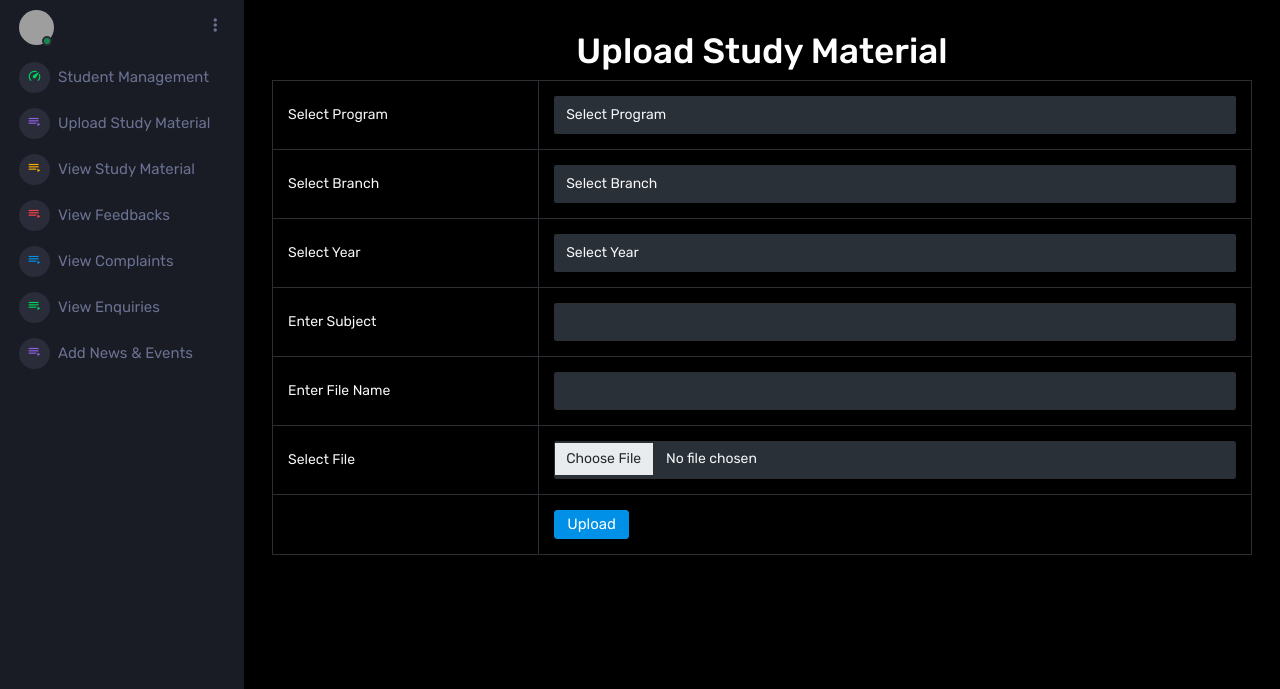
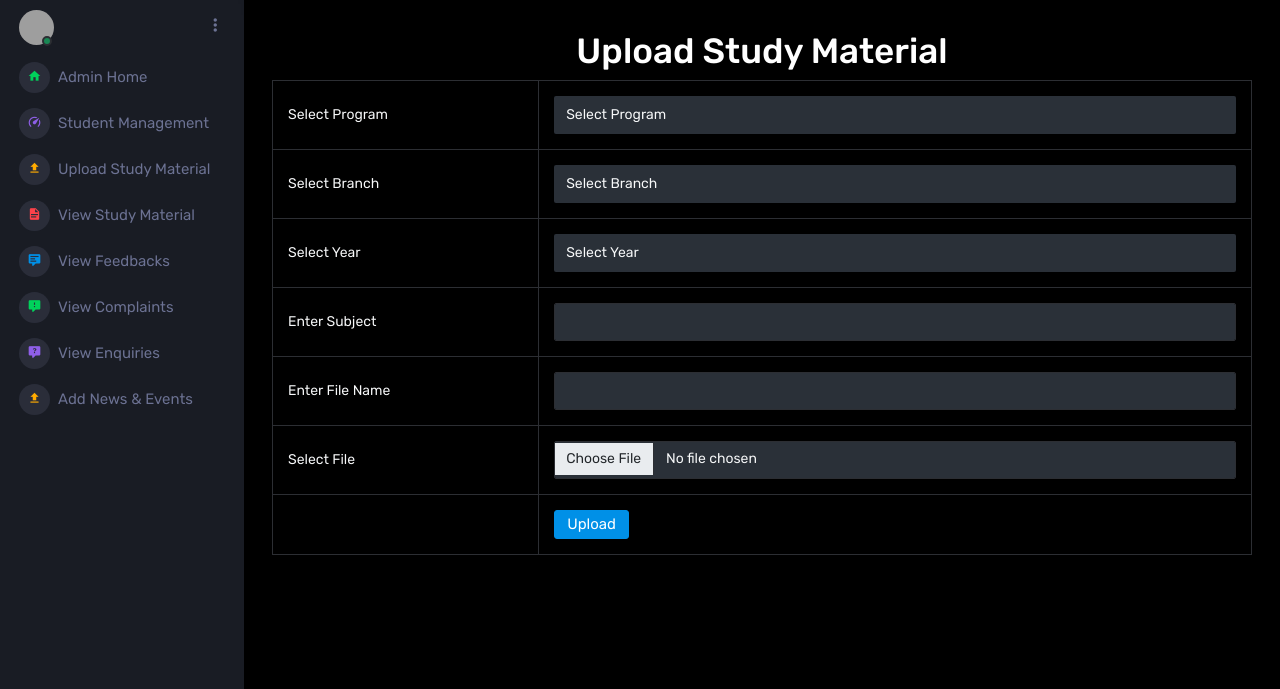
Before and after one commit to ayushpratapno1/NOU, a Django app: template adminapp/templates/studymaterial.html in a window 1280 px wide. Shown: the part 70-759 px from the top of the page. Run offline with Django 4.2, Linux system fonts and the light colour scheme; the template is opened without the code that fills it: values that come from a table or form of the project are taken from there, others are empty; data comes from the database, SQL or seed files in the repository; some libraries are stand-ins or nearby versions; grey boxes are pictures that could not be loaded.

Commit message:
Improve UI for adminapp and studentapp

```diff
--- a/adminapp/templates/adminparent.html
+++ b/adminapp/templates/adminparent.html
@@ -4,7 +4,9 @@
 <head>
     <meta charset="UTF-8">
     <meta name="viewport" content="width=device-width, initial-scale=1.0">
-    <title>NOU EGyan Portal</title>
+    {% block title %}
+        <title>NOU EGyan Portal</title>
+    {% endblock title %}
     <link rel="stylesheet" href="{% static 'assets/vendors/mdi/css/materialdesignicons.min.css' %}">
     <link rel="stylesheet" href="{% static 'assets/vendors/css/vendor.bundle.base.css' %}">
 
@@ -73,6 +75,14 @@
             </div>
           </li>
           <li class="nav-item menu-items">
+            <a class="nav-link" href="{% url 'adminapp:adminhome' %}">
+              <span class="menu-icon">
+                <i class="mdi mdi-home"></i>
+              </span>
+              <span class="menu-title">Admin Home</span>
+            </a>
+          </li>
+          <li class="nav-item menu-items">
             <a class="nav-link" href="{% url 'adminapp:viewstudent' %}">
               <span class="menu-icon">
                 <i class="mdi mdi-speedometer"></i>
@@ -83,7 +93,7 @@
          <li class="nav-item menu-items">
             <a class="nav-link" href="{% url 'adminapp:studymaterial' %}">
               <span class="menu-icon">
-                <i class="mdi mdi-playlist-play"></i>
+                <i class="mdi mdi-upload"></i>
               </span>
               <span class="menu-title">Upload Study Material</span>
             </a>
@@ -92,7 +102,7 @@
           <li class="nav-item menu-items">
             <a class="nav-link" href="{% url 'adminapp:viewmaterial' %}">
               <span class="menu-icon">
-                <i class="mdi mdi-playlist-play"></i>
+                <i class="mdi mdi-file-document"></i>
               </span>
               <span class="menu-title">View Study Material</span>
             </a>
@@ -101,7 +111,7 @@
           <li class="nav-item menu-items">
             <a class="nav-link" href="{% url 'adminapp:viewfeedback' %}">
               <span class="menu-icon">
-                <i class="mdi mdi-playlist-play"></i>
+                <i class="mdi mdi-comment-text"></i>
               </span>
               <span class="menu-title">View Feedbacks</span>
             </a>
@@ -109,7 +119,7 @@
           <li class="nav-item menu-items">
             <a class="nav-link" href="{% url 'adminapp:viewcomplain' %}">
               <span class="menu-icon">
-                <i class="mdi mdi-playlist-play"></i>
+                <i class="mdi mdi-comment-alert"></i>
               </span>
               <span class="menu-title">View Complaints</span>
             </a>
@@ -117,7 +127,7 @@
           <li class="nav-item menu-items">
             <a class="nav-link" href="{% url 'adminapp:viewenquiry' %}">
               <span class="menu-icon">
-                <i class="mdi mdi-playlist-play"></i>
+                <i class="mdi mdi-comment-question"></i>
               </span>
               <span class="menu-title">View Enquiries</span>
             </a>
@@ -125,7 +135,7 @@
           <li class="nav-item menu-items">
             <a class="nav-link" href="{% url 'adminapp:news' %}">
               <span class="menu-icon">
-                <i class="mdi mdi-playlist-play"></i>
+                <i class="mdi mdi-upload"></i>
               </span>
               <span class="menu-title">Add News & Events</span>
             </a>
--- a/adminapp/templates/news.html
+++ b/adminapp/templates/news.html
@@ -1,4 +1,9 @@
 {% extends "adminparent.html" %}
+
+{% block title %}
+    <title>Manage News</title>
+{% endblock title %}
+
 {% block body %}
     <div class="row">
         <div class="col-sm-12">
--- a/adminapp/templates/studymaterial.html
+++ b/adminapp/templates/studymaterial.html
@@ -1,4 +1,9 @@
 {% extends "adminparent.html" %}
+
+{% block title %}
+    <title>Upload Study Material</title>
+{% endblock title %}
+
 {% block body %}
     <div class="row">
         <div class="col-sm-12">
--- a/adminapp/templates/viewcomplain.html
+++ b/adminapp/templates/viewcomplain.html
@@ -1,4 +1,9 @@
 {% extends "adminparent.html" %}
+
+{% block title %}
+    <title>View Complaints</title>
+{% endblock title %}
+
 {% block body %}
     <div class="row">
         <h1 style="text-align:center;">View Complaints</h1>
--- a/adminapp/templates/viewenquiry.html
+++ b/adminapp/templates/viewenquiry.html
@@ -1,4 +1,9 @@
 {% extends "adminparent.html" %}
+
+{% block title %}
+    <title>View Enquiries</title>
+{% endblock title %}
+
 {% block body %}
     <div class="row">
         <h1 style="text-align:center;">View Enquiries</h1>
--- a/adminapp/templates/viewfeedback.html
+++ b/adminapp/templates/viewfeedback.html
@@ -1,4 +1,9 @@
 {% extends "adminparent.html" %}
+
+{% block title %}
+    <title>View Feedbacks</title>
+{% endblock title %}
+
 {% block body %}
     <div class="row">
         <h1 style="text-align:center;">View Feedbacks</h1>
--- a/adminapp/templates/viewmaterial.html
+++ b/adminapp/templates/viewmaterial.html
@@ -1,4 +1,9 @@
 {% extends "adminparent.html" %}
+
+{% block title %}
+    <title>View Study Material</title>
+{% endblock title %}
+
 {% block body %}
     <div class="row">
          <h1 style="text-align:center;">View all Study Material</h1>
--- a/adminapp/templates/viewstudent.html
+++ b/adminapp/templates/viewstudent.html
@@ -1,4 +1,9 @@
 {% extends "adminparent.html" %}
+
+{% block title %}
+    <title>View Students</title>
+{% endblock title %}
+
 {% block body %}
     <div class="row">
         <h1 style="text-align:center;">Student Details</h1>
--- a/studentapp/templates/changepassword.html
+++ b/studentapp/templates/changepassword.html
@@ -1,4 +1,9 @@
 {% extends "studentparent.html" %}
+
+{% block title %}
+    <title>Change Password</title>
+{% endblock title %}
+
 {% block body %}
 {% if messages %}
  {% for message in messages %}
--- a/studentapp/templates/postanswer.html
+++ b/studentapp/templates/postanswer.html
@@ -1,4 +1,9 @@
 {% extends "studentparent.html" %}
+
+{% block title %}
+    <title>Post Answer</title>
+{% endblock title %}
+
 {% block body %}
     <div class="row">
         <div class="col-sm-12">
--- a/studentapp/templates/postquestion.html
+++ b/studentapp/templates/postquestion.html
@@ -1,4 +1,9 @@
 {% extends "studentparent.html" %}
+
+{% block title %}
+    <title>Post Question</title>
+{% endblock title %}
+
 {% block body %}
     <div class="row">
         <div class="col-sm-12">
--- a/studentapp/templates/response.html
+++ b/studentapp/templates/response.html
@@ -1,4 +1,9 @@
 {% extends "studentparent.html" %}
+
+{% block title %}
+    <title>Submit Response</title>
+{% endblock title %}
+
 {% block body %}
 {% if messages %}
  {% for message in messages %}
--- a/studentapp/templates/viewanswer.html
+++ b/studentapp/templates/viewanswer.html
@@ -1,4 +1,9 @@
 {% extends "studentparent.html" %}
+
+{% block title %}
+    <title>View Answer</title>
+{% endblock title %}
+
 {% block body %}
     <div class="row">
         <div class="col-sm-12">
--- a/studentapp/templates/viewprofile.html
+++ b/studentapp/templates/viewprofile.html
@@ -1,4 +1,9 @@
 {% extends "studentparent.html" %}
+
+{% block title %}
+    <title>View Profile</title>
+{% endblock title %}
+
 {% block body %}
     <div class="row">
         <div class="col-sm-12">
--- a/studentapp/templates/viewstudymaterial.html
+++ b/studentapp/templates/viewstudymaterial.html
@@ -1,4 +1,9 @@
 {% extends "studentparent.html" %}
+
+{% block title %}
+    <title>View Study Material</title>
+{% endblock title %}
+
 {% block body %}
     <div class="row">
 
```
Also changed, not shown: studentapp/templates/studentparent.html (+7 -5 lines).
